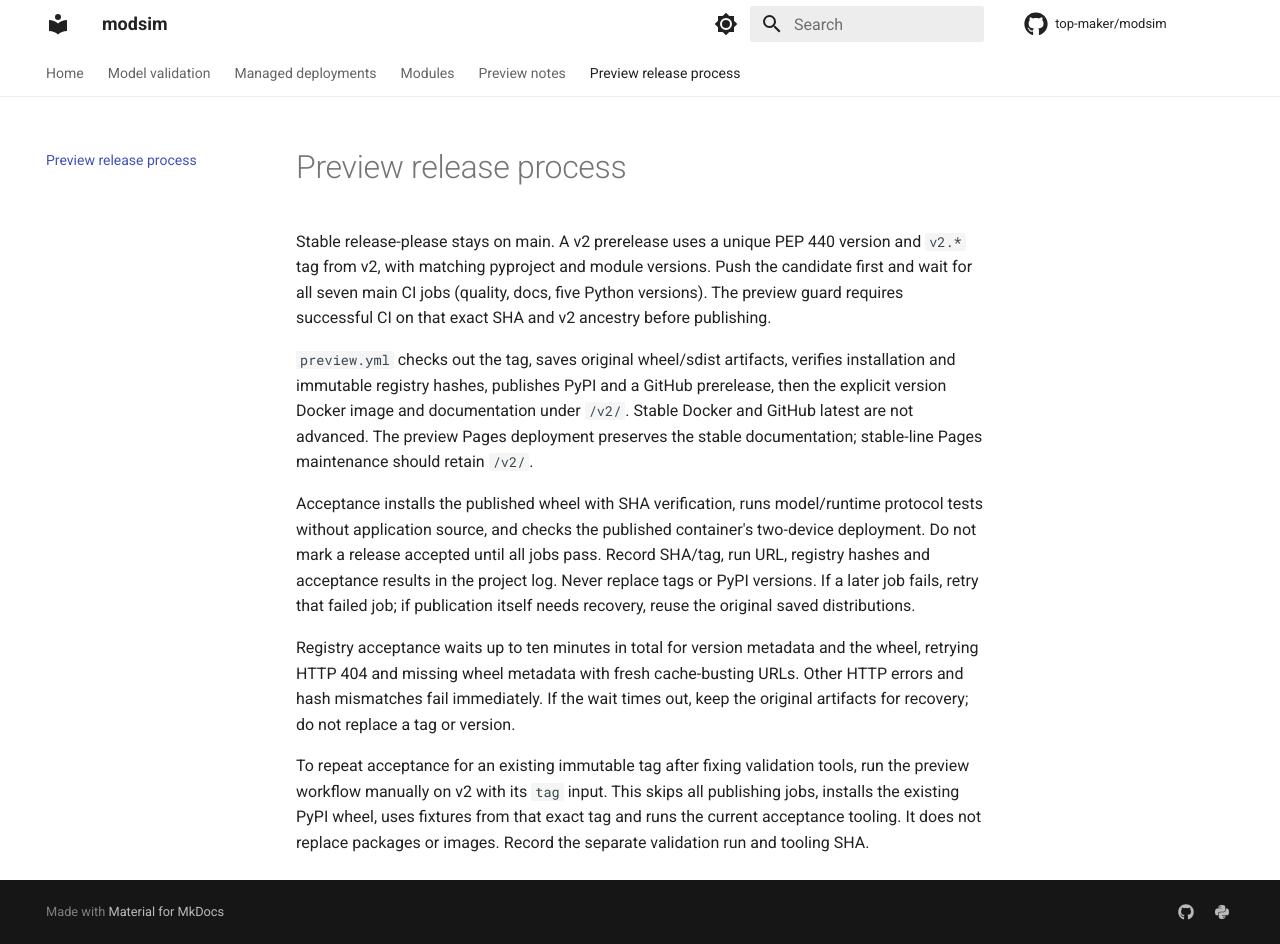
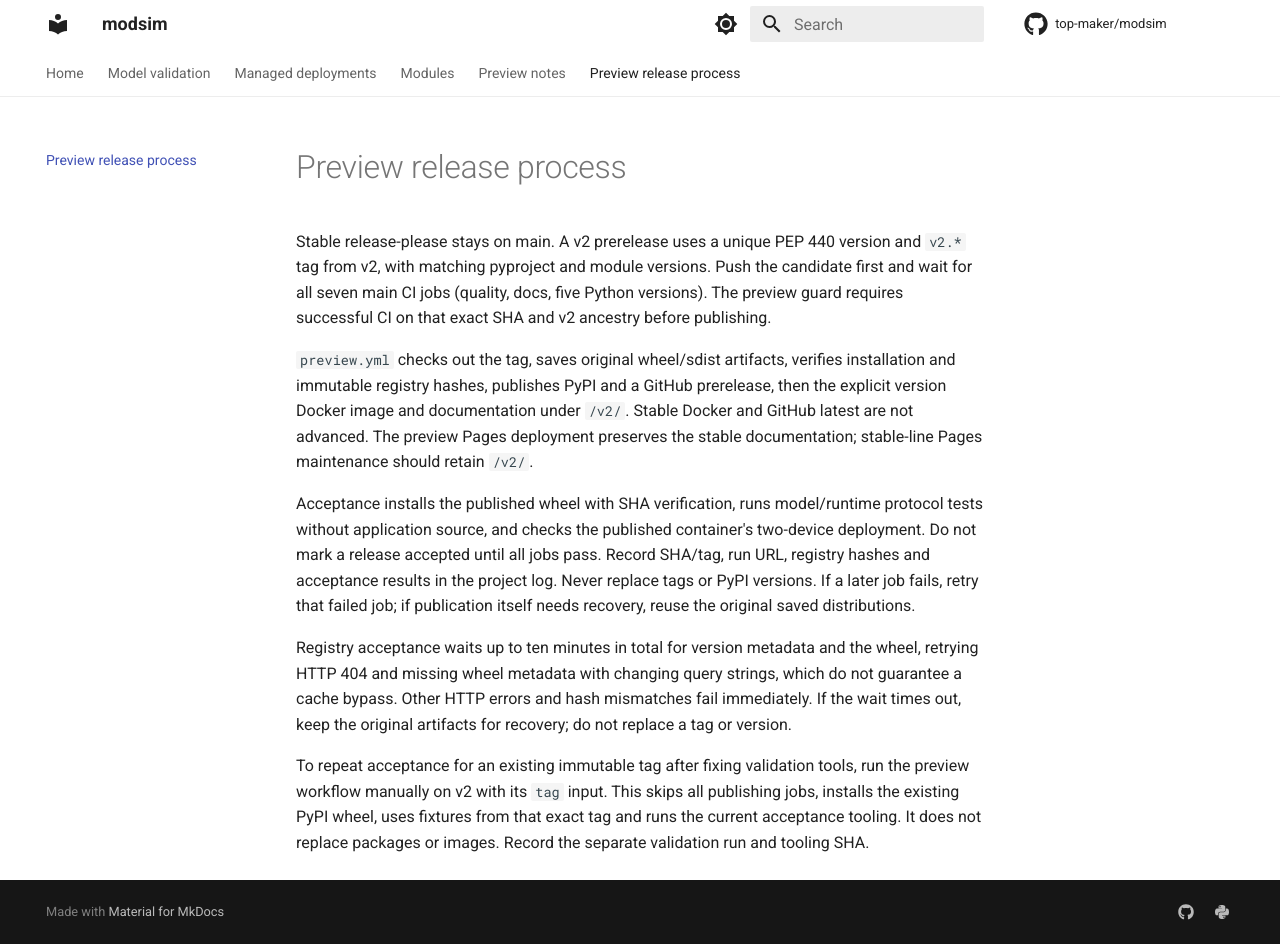
Before and after one commit to gavinying/modsim, an MkDocs documentation site: the page built from docs/release-process.md, in a window 1280 px wide and 944 px high. Built offline with MkDocs 1.6.1 and Material for MkDocs 9.7.7, drawn with Linux system fonts in a browser that asks for light colours; comment, search, counter and statistics services are not loaded.

Commit message:
docs: clarify pypi cache retry limits

```diff
--- a/docs/release-process.md
+++ b/docs/release-process.md
@@ -20,8 +20,9 @@ Never replace tags or PyPI versions. If a later job fails, retry that failed job
 if publication itself needs recovery, reuse the original saved distributions.
 
 Registry acceptance waits up to ten minutes in total for version metadata and
-the wheel, retrying HTTP 404 and missing wheel metadata with fresh cache-busting
-URLs. Other HTTP errors and hash mismatches fail immediately. If the wait times
+the wheel, retrying HTTP 404 and missing wheel metadata with changing query
+strings, which do not guarantee a cache bypass. Other HTTP errors and hash
+mismatches fail immediately. If the wait times
 out, keep the original artifacts for recovery; do not replace a tag or version.
 
 To repeat acceptance for an existing immutable tag after fixing validation tools,
```
Also changed, not shown: 1 other file.
